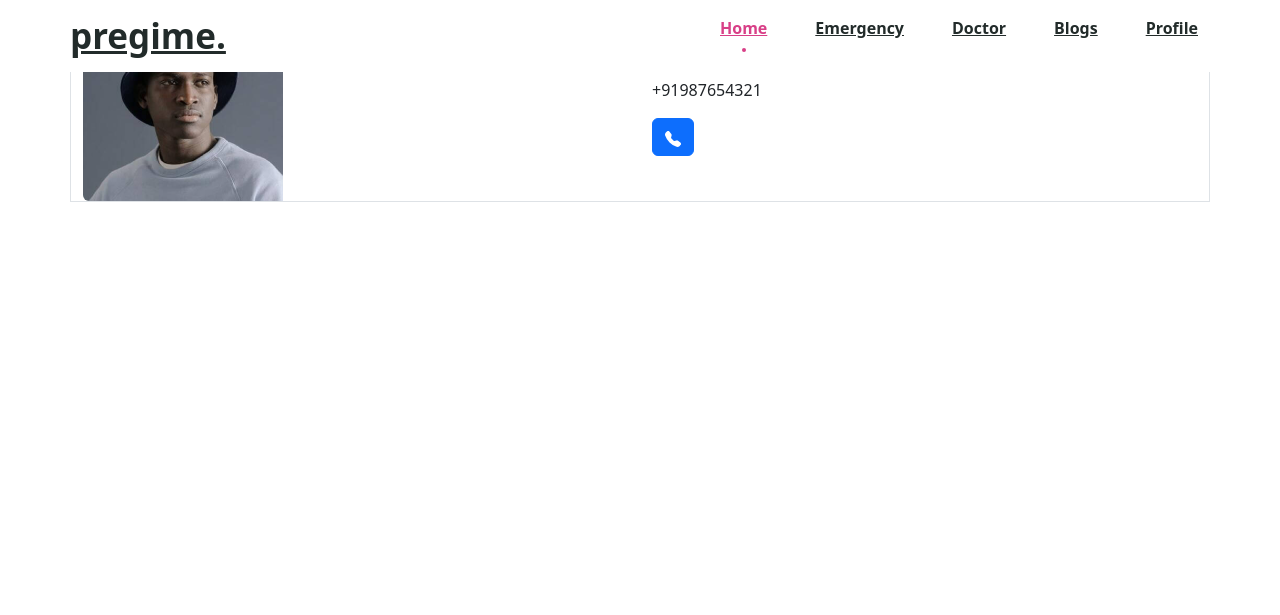
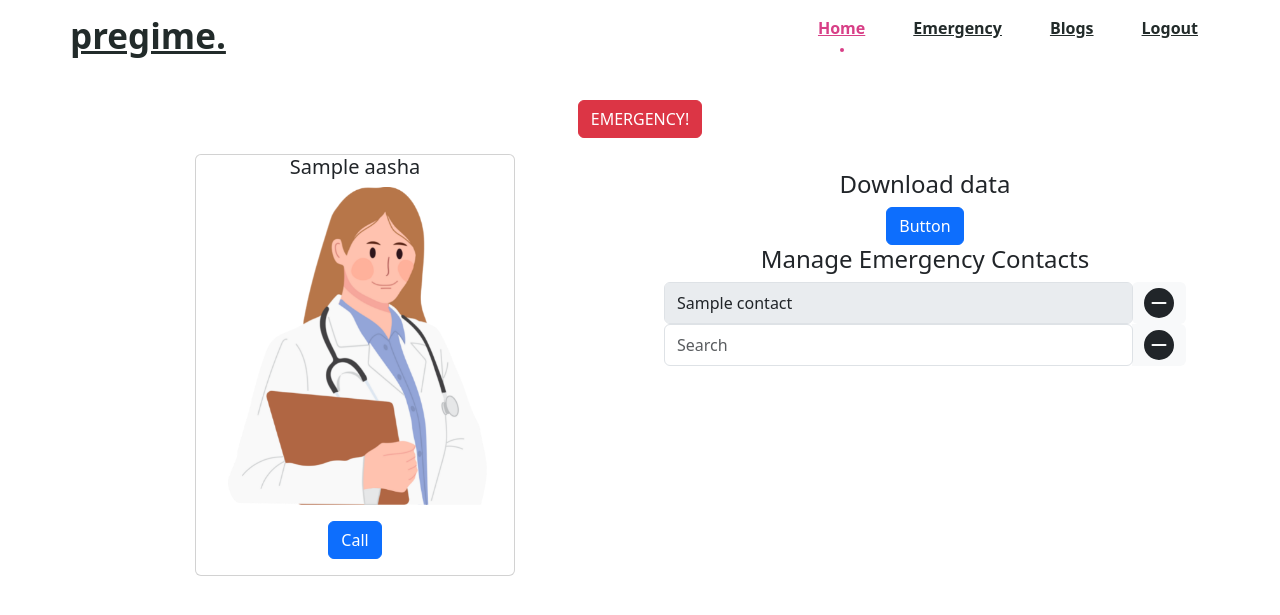
Before and after one commit to Punit-Choudhary/pregime, a Flask app: template templates/emergency.html in a window 1280 px wide. Shown: the top 615 px of the page. Run offline with Flask 2, Linux system fonts and the light colour scheme; the template is opened without the code that fills it: most values are stand-ins (such as "Sample title", 1, 10 or a date in 2020); parts of the project's set-up code (start-up, migrations or seed data) failed here and were passed over.

Commit message:
final push.. i hate this network

```diff
--- a/app.py
+++ b/app.py
@@ -26,7 +26,7 @@ calorie_collection = dbs['CALORIE']
 nutrients_collection = dbs['NUTRIENTS']
 food_collection = dbs['FOOD']
 aasha_collection = dbs['AASHA']
-
+article_collection = dbs['ARTICLES']
 # -- Database Setup Ends -- #
 
 
@@ -54,7 +54,10 @@ def home():
 
   foods = suggested_food(cal_info['target'] - cal_info['total'])
 
-  return render_template('home.html', cal=cal_info, nutri=nutri_info, foods=foods)
+  return render_template('home.html',
+                         cal=cal_info,
+                         nutri=nutri_info,
+                         foods=foods)
 
 
 @app.route('/login/', methods=['GET', 'POST'])
@@ -195,20 +198,23 @@ def remove_emergency(phno):
 
   user_collection.update_one({"_id": username}, {"$pull": {"emergency": phno}})
 
-  return redirect('/')
+  return redirect('/emergency')
 
 
 @app.route('/emergency/<lat>/<long>')
 @jwt_required(locations='cookies')
-def emergency(lat, long):
+def emergency_callback(lat, long):
   username = get_jwt_identity()
+  map = f"https://www.google.com/maps/dir/?api=1&destination={lat},{long}"
 
   emergency_list = user_collection.find_one({"_id": username})['emergency']
 
   # send sms - twilio things
+  for contact in emergency_list:
+    twilio_api.send_sms(username, contact, map)
+    twilio_api.make_call(username, contact)
 
-  return emergency_list
-
+  return redirect('/')
 
 # -- Emergency Ends -- #
 
@@ -227,12 +233,10 @@ def contact_aasha():
     return redirect('/')
 
 
-@app.route('/doctor')
+
+@app.route('/emergency')
 @jwt_required(locations='cookies')
-def doctor():
-  """
-  Contact doctor (AASHA) and Share Nutrients Report
-  """
+def emergency():
   username = get_jwt_identity()
 
   # get user's city
@@ -243,12 +247,8 @@ def doctor():
   # fetch aasha details
   aasha_details = aasha_collection.find_one({"_id": city})
 
+  return render_template('emergency.html', aasha=aasha_details, contacts=emergency_contact)
 
-# @app.route('/emergency')
-# @jwt_required(location='cookies')
-# def emergency():
-#   lat = request.args.get('lat')
-#   lad = request.args.get('lng')
 
 # -- Food -- #
 
@@ -293,18 +293,19 @@ def add_food():
 @jwt_required(locations='cookies')
 def food(barcode):
   food_details = food_collection.find_one({"_id": barcode})
-  return food_details
+
+  return render_template("desc.html", food=food_details)
 
 
 @app.route('/search', methods=['POST'])
 @jwt_required(locations='cookies')
 def search():
-  query = request.form['query']
+  query = request.form.get('query')
   data = food_collection.find({"about": {"$regex": query}})
 
   data = list(data)
 
-  return data
+  return render_template("search.html", products=data)
 
 
 @app.route('/consume/<barcode>')
@@ -326,7 +327,6 @@ def consume(barcode):
 
   today = str(int(date.get_yday()))
   cal_data = calorie_collection.find_one({"_id": username})
-  print(cal_data)
 
   cal_value = int(cal_data[today]['total']) + cal
 
@@ -360,6 +360,12 @@ def consume(barcode):
   return redirect('/')
 
 
+@app.route('/blogs')
+@jwt_required(locations='cookies')
+def blogs():
+  articles = article_collection.find({})
+  return render_template('blog.html', articles=articles)
+
 def suggested_food(cal):
   food_data = food_collection.find({"calorie": {"$lt": cal}, "healthy": True})
 
@@ -368,12 +374,6 @@ def suggested_food(cal):
   else:
     "Not Found"
 
-
-@app.route('/test')
-def testing():
-  return render_template('test.html')
-
-
 # -- Food Ends -- #
 
 if __name__ == "__main__":
--- a/frontend/register.html
+++ b/frontend/register.html
@@ -1,4 +1,4 @@
-<!doctype html>
+a<!doctype html>
 <html lang="en">
 
 <head>
--- a/static/base.css
+++ b/static/base.css
@@ -5,6 +5,7 @@
 
 body{
   margin-top: 100px;
+  margin-buttom:500px
 }
 :root {
   --header-height: 3rem;
--- a/static/home.css
+++ b/static/home.css
@@ -2,6 +2,7 @@
 
 body{
   margin-top: 100px;
+  margin-button: 100px;
 }
 
        body{
--- a/static/login.css
+++ b/static/login.css
@@ -1,3 +1,7 @@
+body{
+  margin-top:100px
+  margin-buttom:100px
+}
 .intro {
     height: 100%;
   }
--- a/static/register.css
+++ b/static/register.css
@@ -1,3 +1,7 @@
+body{
+  margin-bottom:100px;
+  margin-top:100px
+}
 .gradient-custom-3 {
     /* fallback for old browsers */
     background: #84fab0;
--- a/templates/base.html
+++ b/templates/base.html
@@ -25,36 +25,39 @@
                 <div class="nav__menu" id="nav-menu">
                     <ul class="nav__list">
                         <li class="nav__item">
-                            <a href="#home" class="nav__link active-link">
+                            <a href="/" class="nav__link active-link">
                                 <i class='bx bx-home-alt nav__icon'></i>
                                 <span class="nav__name">Home</span>
                             </a>
                         </li>
 
                         <li class="nav__item">
-                            <a href="#about" class="nav__link">
+                            <a href="/emergency" class="nav__link">
                               <svg class="nav__icon" xmlns="http://www.w3.org/2000/svg" width="24" height="24" viewBox="0 0 24 24"><path d="M13 7.037h-2V10H8.037v2H11v2.963h2V12h2.963v-2H13z"/><path d="M19 13.586V10c0-3.217-2.185-5.927-5.145-6.742C13.562 2.52 12.846 2 12 2s-1.562.52-1.855 1.258C7.185 4.074 5 6.783 5 10v3.586l-1.707 1.707A.996.996 0 0 0 3 16v2a1 1 0 0 0 1 1h16a1 1 0 0 0 1-1v-2a.996.996 0 0 0-.293-.707L19 13.586zM19 17H5v-.586l1.707-1.707A.996.996 0 0 0 7 14v-4c0-2.757 2.243-5 5-5s5 2.243 5 5v4c0 .266.105.52.293.707L19 16.414V17zm-7 5a2.98 2.98 0 0 0 2.818-2H9.182A2.98 2.98 0 0 0 12 22z"/></svg>
                                 <span class="nav__name">Emergency</span>
                             </a>
                           </li>
 
-                          <li class="nav__item">
-                            <a href="#about" class="nav__link">
+<!--                           <li class="nav__item">
+                            <a href="/doctor" class="nav__link">
                               <svg class="nav__icon" xmlns="http://www.w3.org/2000/svg" width="24" height="24" viewBox="0 0 24 24" style="fill: rgba(0, 0, 0, 1);transform: ;msFilter:;"><path d="M15 2.013H9V9H2v6h7v6.987h6V15h7V9h-7z"></path></svg>
                                 <span class="nav__name">Doctor</span>
                             </a>
-                          </li>
+                          </li> -->
 
                         <li class="nav__item">
-                            <a href="#contactme" class="nav__link">
+                            <a href="/blogs" class="nav__link">
                                 <i class='bx bx-message-square-detail nav__icon'></i>
                                 <span class="nav__name">Blogs</span>
                             </a>
                         </li>
                         <li class="nav__item">
-                          <a href="#about" class="nav__link ">
-                              <i class="bx bx-user nav__icon"></i>
-                              <span class="nav__name">Profile</span>
+                          <a href="/logout" class="nav__link ">
+                              <svg class="nav__icon" xmlns="http://www.w3.org/2000/svg" width="24" height="24" fill="currentColor" class="bi bi-box-arrow-right" viewBox="0 0 16 16">
+  <path fill-rule="evenodd" d="M10 12.5a.5.5 0 0 1-.5.5h-8a.5.5 0 0 1-.5-.5v-9a.5.5 0 0 1 .5-.5h8a.5.5 0 0 1 .5.5v2a.5.5 0 0 0 1 0v-2A1.5 1.5 0 0 0 9.5 2h-8A1.5 1.5 0 0 0 0 3.5v9A1.5 1.5 0 0 0 1.5 14h8a1.5 1.5 0 0 0 1.5-1.5v-2a.5.5 0 0 0-1 0v2z"/>
+  <path fill-rule="evenodd" d="M15.854 8.354a.5.5 0 0 0 0-.708l-3-3a.5.5 0 0 0-.708.708L14.293 7.5H5.5a.5.5 0 0 0 0 1h8.793l-2.147 2.146a.5.5 0 0 0 .708.708l3-3z"/>
+</svg>
+                              <span class="nav__name">Logout</span>
                           </a>
                         </li>
                     </ul>
--- a/templates/emergency.html
+++ b/templates/emergency.html
@@ -6,20 +6,62 @@
 {% endblock %}
 
 {% block content %}
+    <style>
+     body  {
+       margin-top: 100px
+     }
+    </style>
+    <div class="d-grid gap-2 col-6 mx-auto">
+      <a name="" id="location" class="btn btn-danger mx-auto" href="/emergency" role="button">EMERGENCY!</a>
+    </div>
+    <div class="container mt-3 text-center">
+        <div class="row align-items-start">
+          <div class="col">
+            <div class="card mx-auto" style="width: 20rem;">
+               <h5 class="card-title">{{ aasha['name'] }}</h5>
+               <img src="static/img/doctor.png" class="card-img-top" alt="...">
+                <div class="card-body mx-auto">
+                  <a href="tel:{{ aasha['phno'] }}" class="btn btn-primary">Call</a>
+                </div>
+              </div>
+          </div>
+          <div class="col mt-3">
+            <h4>Download data</h4>
+            <button class="btn btn-primary" type="button">Button</button>
+            <div class="container md-5">
+                <h4>Manage Emergency Contacts</h4>
 
-    <div class="container-sm  border">
-        <div class="row align-items-start ">
-        <div class="col">
-            <img src="assets/img/perfil.png" class="img-fluid rounded-start" alt="...">
+              {% for contact in contacts %}
+                <div class="input-group rounded">
+                    <input type="search" class="form-control rounded" value="{{ contact }}" aria-label="Search" aria-describedby="search-addon" disabled/>
+                    <a href="/remove/emergency/{{ contact }}"><span class="input-group-text border-0" id="search-addon">
+                        <svg xmlns="http://www.w3.org/2000/svg" width="30" height="30" fill="currentColor" class="bi bi-dash-circle-fill" viewBox="0 0 16 16">
+                            <path d="M16 8A8 8 0 1 1 0 8a8 8 0 0 1 16 0zM4.5 7.5a.5.5 0 0 0 0 1h7a.5.5 0 0 0 0-1h-7z"/>
+                          </svg></a>
+                    </span>
+                  </div>
+              {% endfor %}
+                  <div class="input-group rounded">
+                    <input type="search" class="form-control rounded" placeholder="Search" aria-label="Search" aria-describedby="search-addon" />
+                    <span class="input-group-text border-0" id="search-addon">
+                        <svg xmlns="http://www.w3.org/2000/svg" width="30" height="30" fill="currentColor" class="bi bi-dash-circle-fill" viewBox="0 0 16 16">
+                            <path d="M16 8A8 8 0 1 1 0 8a8 8 0 0 1 16 0zM4.5 7.5a.5.5 0 0 0 0 1h7a.5.5 0 0 0 0-1h-7z"/>
+                          </svg>
+                    </span>
+                  </div>
+            </div>
+          </div>
         </div>
-        <div class="col my-auto sm">
-          <h5>aasha name</h5>
-          <p>+91987654321</p>
-          <button class="btn btn-primary" type="submit"><svg xmlns="http://www.w3.org/2000/svg" width="16" height="16" fill="currentColor" class="bi bi-telephone-fill" viewBox="0 0 16 16">
-            <path fill-rule="evenodd" d="M1.885.511a1.745 1.745 0 0 1 2.61.163L6.29 2.98c.329.423.445.974.315 1.494l-.547 2.19a.678.678 0 0 0 .178.643l2.457 2.457a.678.678 0 0 0 .644.178l2.189-.547a1.745 1.745 0 0 1 1.494.315l2.306 1.794c.829.645.905 1.87.163 2.611l-1.034 1.034c-.74.74-1.846 1.065-2.877.702a18.634 18.634 0 0 1-7.01-4.42 18.634 18.634 0 0 1-4.42-7.009c-.362-1.03-.037-2.137.703-2.877L1.885.511z"/>
-          </svg></button>
-        </div>
+      </div>
     </div>
+    <div class="container">
+      <ul>
+        <li></li>
+        <li></li>
+        <li></li>
+        <li></li>
+      </ul>
     </div>
+    <script src="{{ url_for('static', filename='location.js') }}" />
 
 {% endblock %}
--- a/templates/home.html
+++ b/templates/home.html
@@ -19,12 +19,13 @@
 
                 <div class="search mx-auto">
                     <i class="fa fa-search"></i>
-                    <input type="text" class="form-control" placeholder="search for food items.."><span><button
+                  <form method="post" action="/search" enctype="multipart/form-data">
+                    <input type="text" class="form-control" name="query" placeholder="Search for food items.."><span><button type="submit"
                             class="btn btn-primary"><svg xmlns="http://www.w3.org/2000/svg" width="16" height="16"
                                 fill="currentColor" class="bi bi-search" viewBox="0 0 16 16">
                                 <path
                                     d="M11.742 10.344a6.5 6.5 0 1 0-1.397 1.398h-.001c.03.04.062.078.098.115l3.85 3.85a1 1 0 0 0 1.415-1.414l-3.85-3.85a1.007 1.007 0 0 0-.115-.1zM12 6.5a5.5 5.5 0 1 1-11 0 5.5 5.5 0 0 1 11 0z" />
-                            </svg></button></span>
+                            </svg></button></span></form>
                 </div>
 
             </div>
--- a/templates/login.html
+++ b/templates/login.html
@@ -40,7 +40,7 @@
 
                         <div class="text-center">
                           <button class="btn btn-info btn-block btn-lg" type="submit">Login</button>
-                          <a href="#!" class="link-info">Create your Account <i class="fas fa-long-arrow-alt-right"></i></a>
+                          <a href="/register" class="link-info">Create your Account <i class="fas fa-long-arrow-alt-right"></i></a>
                         </div>
                         </form>
                       </div>
--- a/utils/tools.py
+++ b/utils/tools.py
@@ -12,7 +12,7 @@ def update(username, user_collection):
   if today != user_details['last_sync']:
     # New Day
     daily_setup(user_details['bmi'], user_details['weight'],
-                user_details['trimeter'], today, username)
+                user_details['trimester'], today, username)
 
   day = int(user_details['day']) + today - int(user_details['last_sync'])
 
@@ -47,6 +47,7 @@ def daily_setup(bmi, weight, trimester, today, username):
   nutrients_daily_goal = nutrients_goal()
 
   nutrients_collection.update_one({"_id": username}, {
+    "$set": {
     str(int(today)): {
       "carbs": 0,
       "carbs_goal": nutrients_daily_goal['carbs'],
@@ -58,7 +59,7 @@ def daily_setup(bmi, weight, trimester, today, username):
       "calcium_goal": nutrients_daily_goal['calcium'],
       "iron": 0,
       "iron_goal": nutrients_daily_goal['iron']
-    }
+    }}
   })
 
 
```
Also changed, not shown: templates/blog.html (added, +36 -0 lines), templates/desc.html (added, +58 -0 lines), templates/register.html (+14 -5 lines), templates/search.html (added, +36 -0 lines), twilio_api.py (+5 -5 lines), static/img/doctor.png (added).
